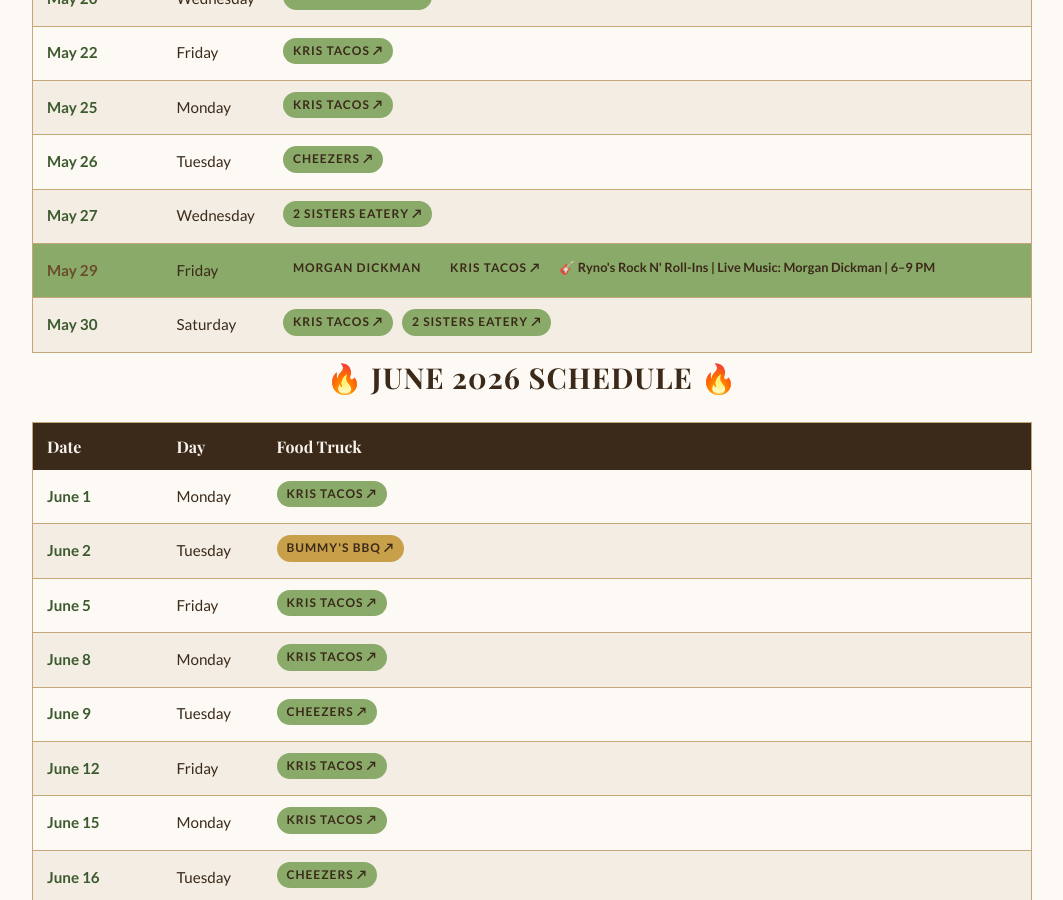
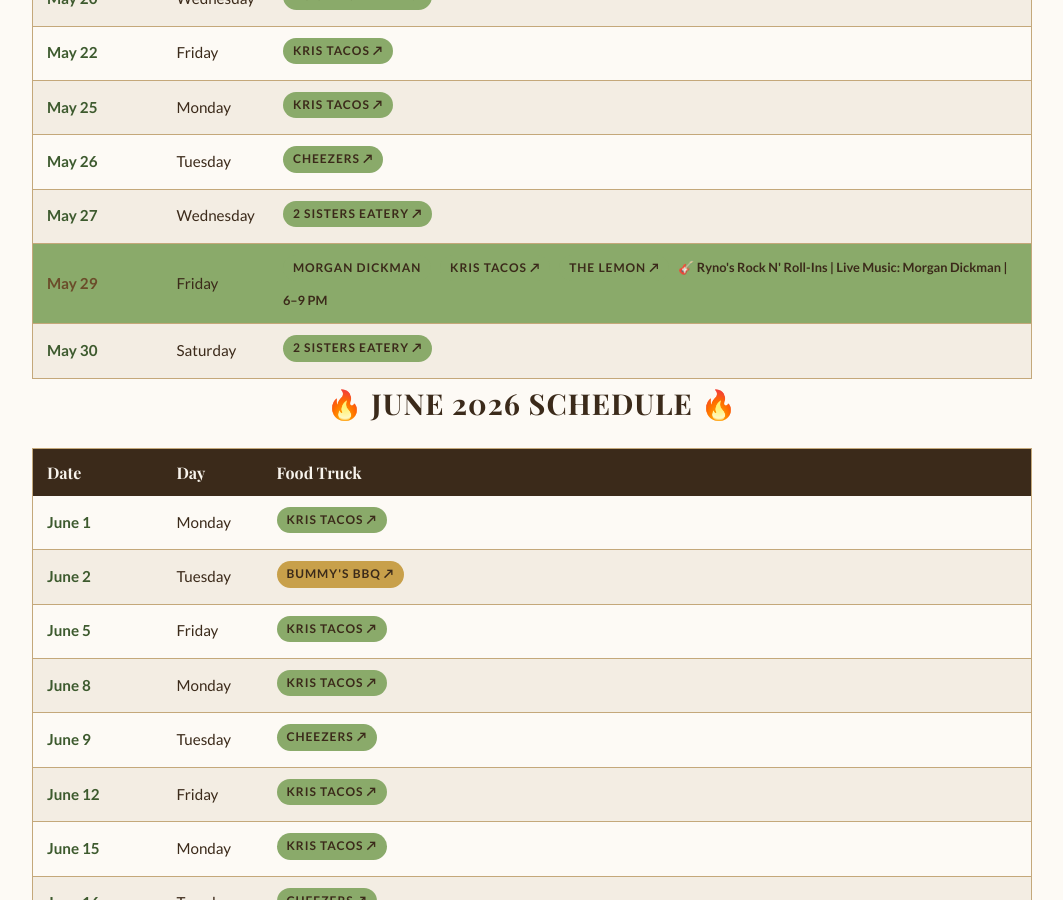
Before and after one commit to blueearthcommunitymarket/blueearthcommunitymarket.github.io, a Jekyll site: the page built from ryno-food-lot/index.html, in a window 1280 px wide and 900 px high, scrolled down 1956 px. Shown: the whole window, without its empty margins (108-1171 px from the left). Built offline with Jekyll 4.4.1, drawn with Linux system fonts in a browser that asks for light colours; some web fonts are replaced.

Commit message:
Remove Kris Tacos from May 30, add The Lemon to May 29 Rock N Roll-In

```diff
--- a/ryno-food-lot/index.html
+++ b/ryno-food-lot/index.html
@@ -255,8 +255,8 @@
                 <tr><td class="race-date">May 25</td><td>Monday</td><td><span class="tag"><a href="https://www.facebook.com/share/1AquB7sxYj/?mibextid=wwXIfr" target="_blank" rel="noopener" style="color:inherit;text-decoration:none;">Kris Tacos ↗</a></span></td></tr>
                 <tr><td class="race-date">May 26</td><td>Tuesday</td><td><span class="tag"><a href="https://www.facebook.com/share/1CZyABySqK/?mibextid=wwXIfr" target="_blank" rel="noopener" style="color:inherit;text-decoration:none;">Cheezers ↗</a></span></td></tr>
                 <tr><td class="race-date">May 27</td><td>Wednesday</td><td><span class="tag"><a href="https://www.facebook.com/share/18GUPLUwMf/?mibextid=wwXIfr" target="_blank" rel="noopener" style="color:inherit;text-decoration:none;">2 Sisters Eatery ↗</a></span></td></tr>
-                <tr style="background: var(--green-light);"><td class="race-date special-event">May 29</td><td>Friday</td><td><span class="tag">Morgan Dickman</span> <span class="tag"><a href="https://www.facebook.com/share/1AquB7sxYj/?mibextid=wwXIfr" target="_blank" rel="noopener" style="color:inherit;text-decoration:none;">Kris Tacos ↗</a></span> <span style="font-size:0.8rem;color: var(--brown-dark);font-weight:700;">🎸 Ryno's Rock N' Roll-Ins | Live Music: Morgan Dickman | 6–9 PM</span></td></tr>
-                <tr><td class="race-date">May 30</td><td>Saturday</td><td><span class="tag"><a href="https://www.facebook.com/share/1AquB7sxYj/?mibextid=wwXIfr" target="_blank" rel="noopener" style="color:inherit;text-decoration:none;">Kris Tacos ↗</a></span> <span class="tag"><a href="https://www.facebook.com/share/18GUPLUwMf/?mibextid=wwXIfr" target="_blank" rel="noopener" style="color:inherit;text-decoration:none;">2 Sisters Eatery ↗</a></span></td></tr>
+                <tr style="background: var(--green-light);"><td class="race-date special-event">May 29</td><td>Friday</td><td><span class="tag">Morgan Dickman</span> <span class="tag"><a href="https://www.facebook.com/share/1AquB7sxYj/?mibextid=wwXIfr" target="_blank" rel="noopener" style="color:inherit;text-decoration:none;">Kris Tacos ↗</a></span> <span class="tag"><a href="https://www.facebook.com/TheLemon1" target="_blank" rel="noopener" style="color:inherit;text-decoration:none;">The Lemon ↗</a></span> <span style="font-size:0.8rem;color: var(--brown-dark);font-weight:700;">🎸 Ryno's Rock N' Roll-Ins | Live Music: Morgan Dickman | 6–9 PM</span></td></tr>
+                <tr><td class="race-date">May 30</td><td>Saturday</td><td><span class="tag"><a href="https://www.facebook.com/share/18GUPLUwMf/?mibextid=wwXIfr" target="_blank" rel="noopener" style="color:inherit;text-decoration:none;">2 Sisters Eatery ↗</a></span></td></tr>
             </tbody>
         </table>
 
```
